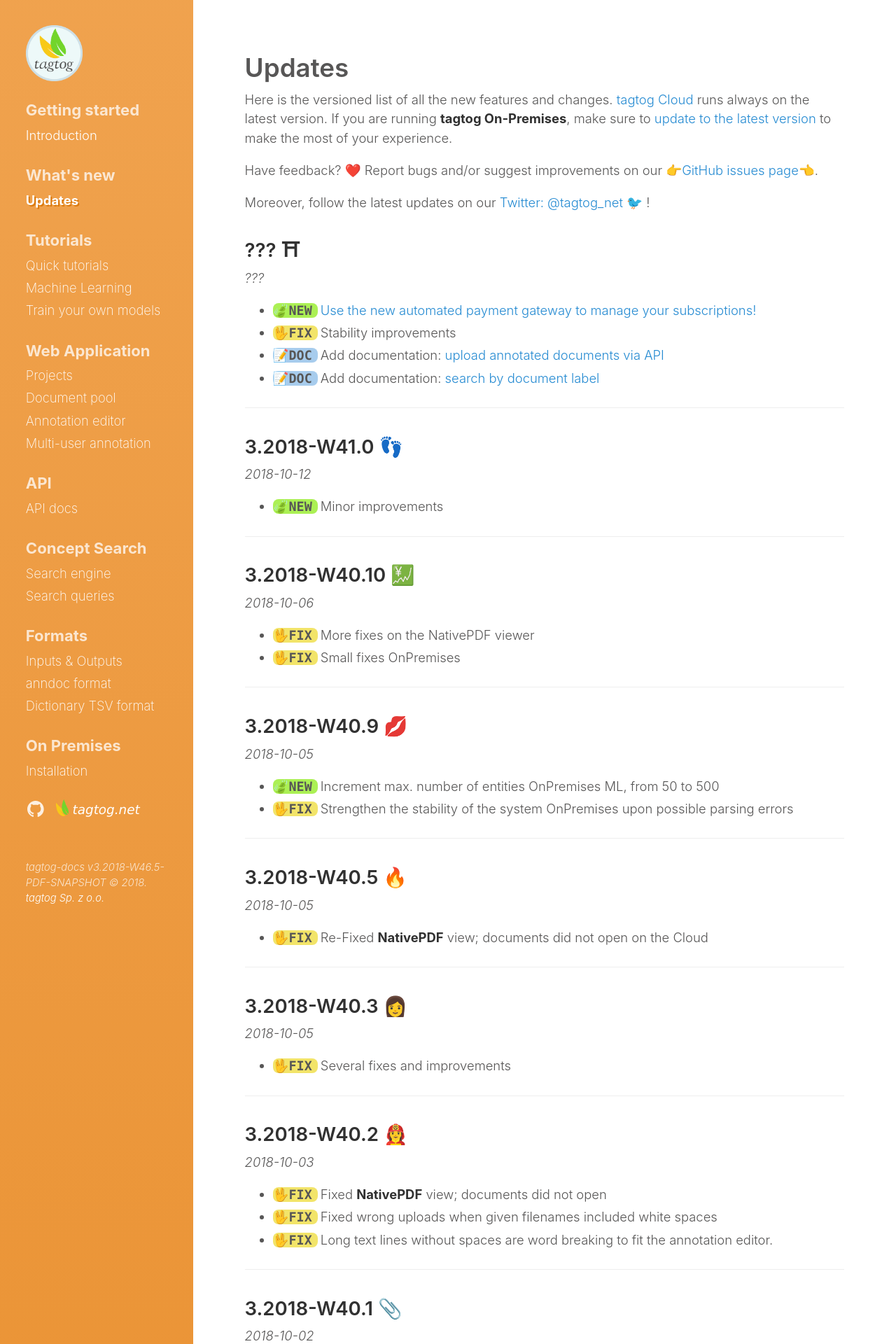
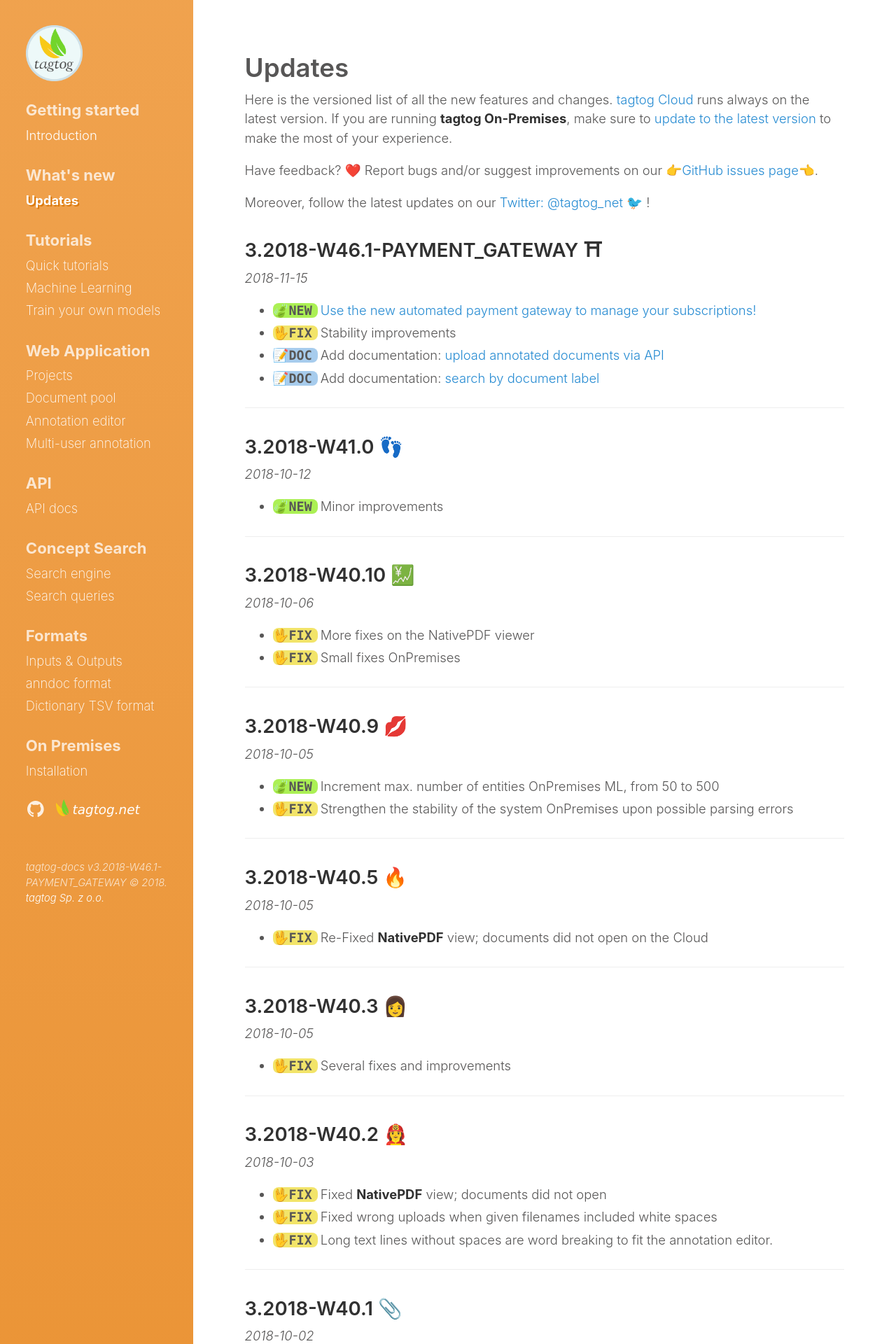
Before and after one commit to tagtogorg/tagtog-doc, a Jekyll site: the page built from updates.md, in a window 1280 px wide. Shown: the top 1920 px of the page at 70% size. Built offline with Jekyll 4.4.1, drawn with Linux system fonts in a browser that asks for light colours; nearby versions of some CDN libraries; emoji names are drawn with the system emoji font.

Commit message:
Bump version: 3.2018-W46.1-PAYMENT_GATEWAY ⛩

```diff
--- a/_config.yml
+++ b/_config.yml
@@ -61,7 +61,7 @@ plugins:
   - jemoji
 
 # Custom vars
-version: 3.2018-W46.5-PDF-SNAPSHOT
+version: 3.2018-W46.1-PAYMENT_GATEWAY
 sidebar_home_link:  true
 search_page:   false
 # sidebar_blog_link:  '/blog'   # By default, your home page is your blog
--- a/updates.md
+++ b/updates.md
@@ -12,8 +12,8 @@ Have feedback? :heart: Report bugs and/or suggest improvements on our [:point_ri
 
 Moreover, follow the latest updates on our [Twitter: @tagtog_net 🐦](https://twitter.com/tagtog_net) !
 
-## ??? ⛩
-_???_
+## 3.2018-W46.1-PAYMENT_GATEWAY ⛩
+_2018-11-15_
 
 <ul class="updates">
   <li class="new"><span markdown="1">[Use the new automated payment gateway to manage your subscriptions!](http://tagtog.net/-pricing)</span></li>
```
Also changed, not shown: 1 other file.
